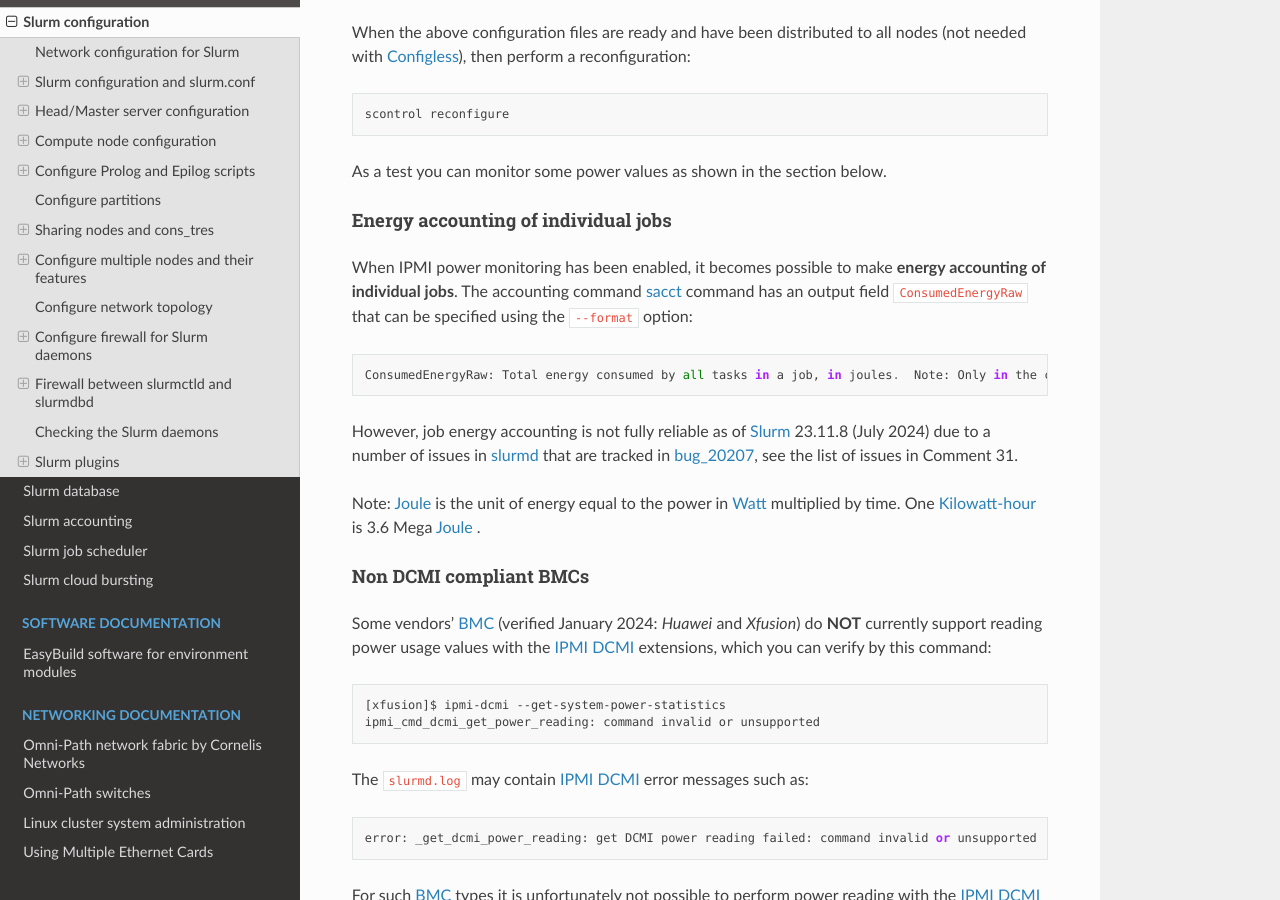
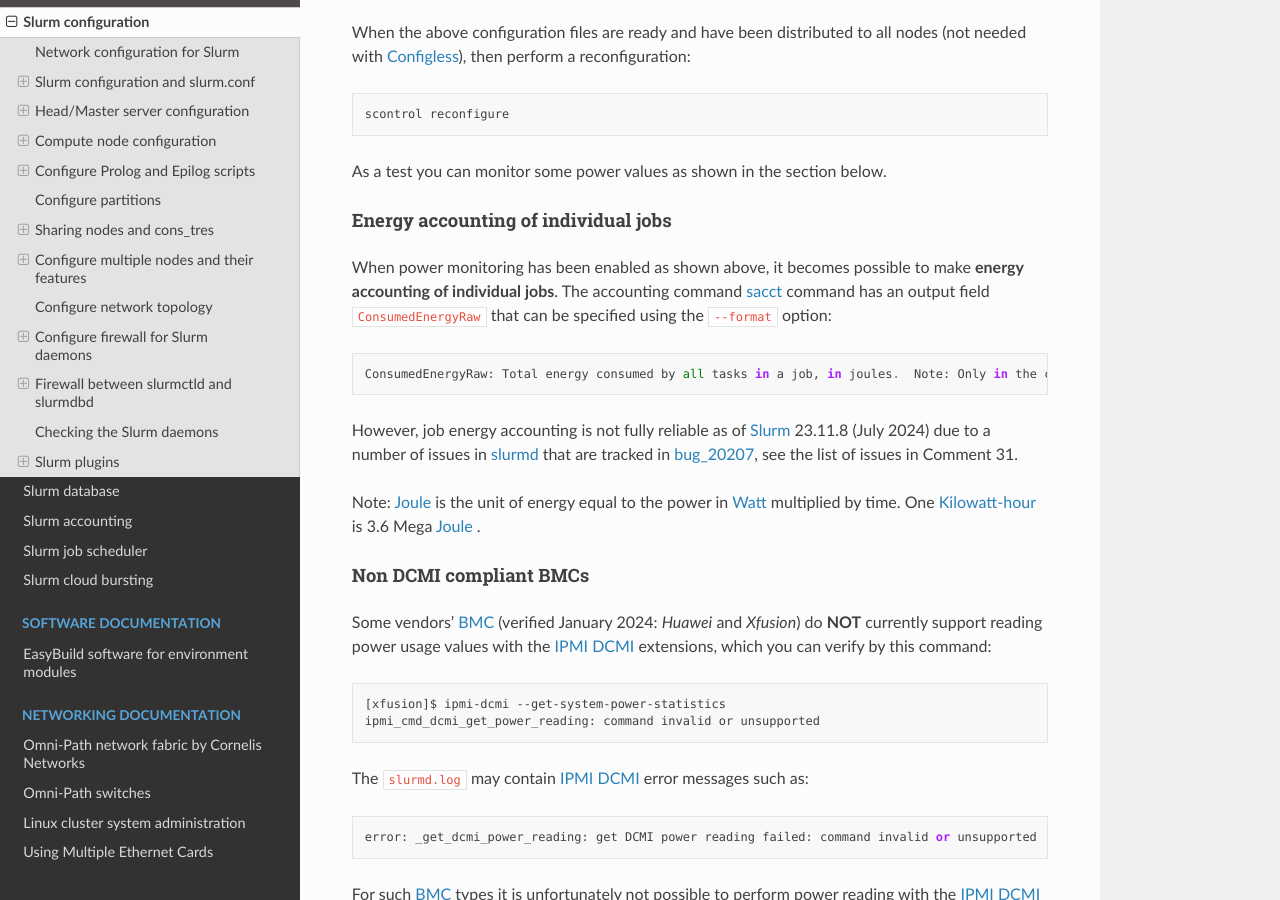
Before and after one commit to OleHolmNielsen/Niflheim_system, a Sphinx documentation site: the page built from docs/Slurm_configuration.rst, in a window 1280 px wide and 900 px high, scrolled down 18236 px. Built offline with Sphinx 7.4.7 and the Read the Docs theme 2.0.0, drawn with Linux system fonts in a browser that asks for light colours.

Commit message:
Minor edit

```diff
--- a/docs/Slurm_configuration.rst
+++ b/docs/Slurm_configuration.rst
@@ -749,7 +749,8 @@
 Energy accounting of individual jobs
 ........................................
 
-When IPMI power monitoring has been enabled, it becomes possible to make **energy accounting of individual jobs**.
+When power monitoring has been enabled as shown above,
+it becomes possible to make **energy accounting of individual jobs**.
 The accounting command sacct_ command has an output field ``ConsumedEnergyRaw`` that can be specified using the ``--format`` option::
 
   ConsumedEnergyRaw: Total energy consumed by all tasks in a job, in joules.  Note: Only in the case of an exclusive job allocation does this value reflect the job's real energy consumption.
```
